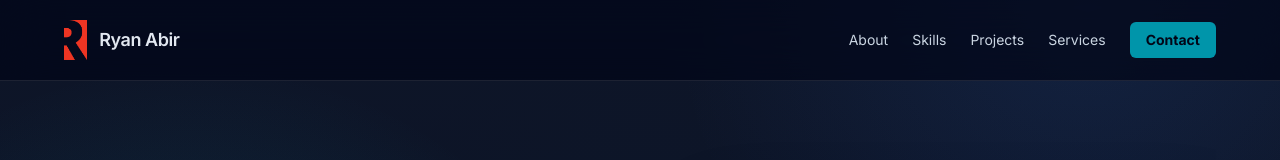
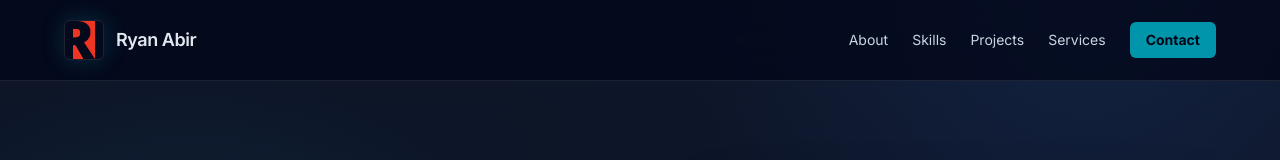
Before and after one commit to RyanAbir/RyanAbirPortfolio, a Next.js app: page / in a window 1280 px wide. Shown: the top 160 px of the page. Built offline with nearby package versions, Linux system fonts and the light colour scheme.

Commit message:
Revert "Refine navbar logo styling"
This reverts commit d45820b17c26a371dcf45a17413def0c504bc3a4.

```diff
--- a/components/Navbar.tsx
+++ b/components/Navbar.tsx
@@ -21,11 +21,11 @@ export default function Navbar() {
         >
           <Image
             alt="Ryan Abir Logo"
-            className="h-10 w-auto object-contain"
+            className="h-10 w-10 rounded-md border border-white/10 object-contain shadow-[0_0_24px_rgba(34,211,238,0.18)]"
             height={40}
             priority
             src="/logo/logo.png"
-            width={64}
+            width={40}
           />
           <span>{SITE_NAME}</span>
         </Link>
```
